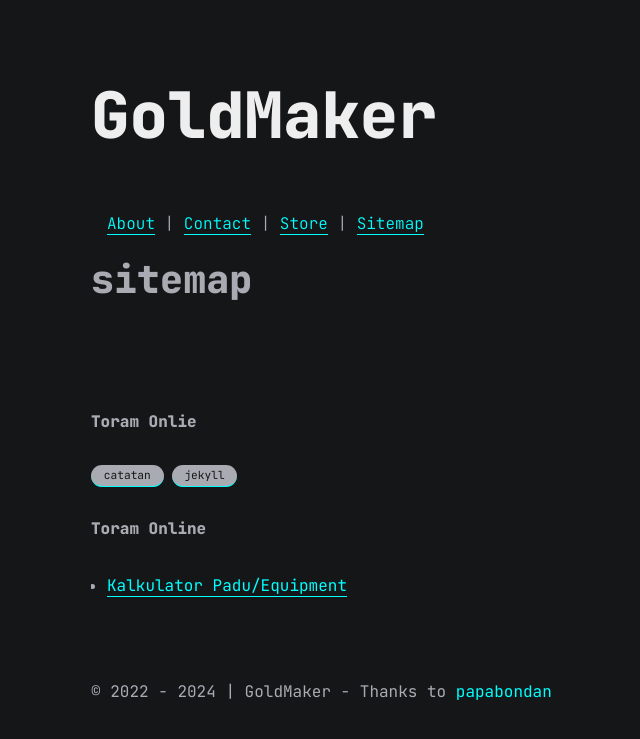
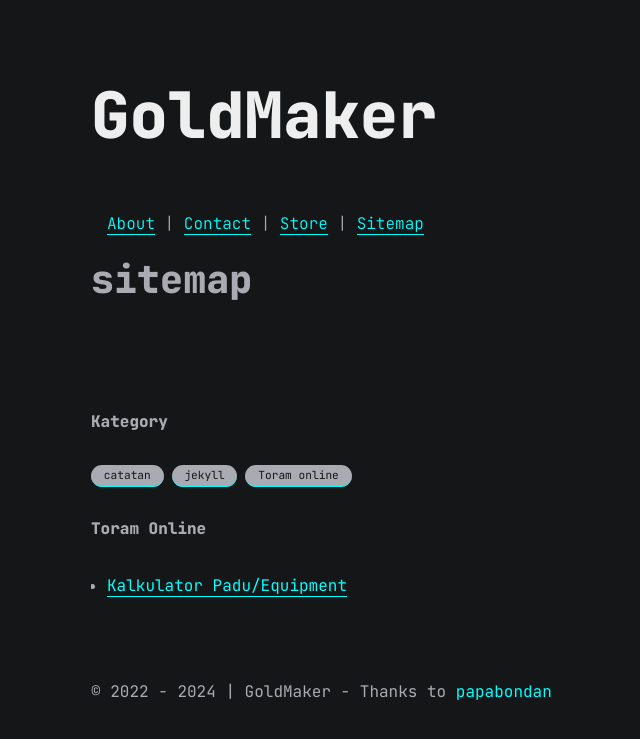
Before and after one commit to angganesia/angganesia.github.io, a Jekyll site: the page built from _pages/sitemaps.md, in a window 1280 px wide. Shown: the top 739 px of the page, without its empty margins (224-864 px from the left). Built offline with Jekyll 4.4.1, drawn with Linux system fonts in a browser that asks for light colours; comment, search, counter and statistics services are not loaded.

Commit message:
update sitemaps.md

```diff
--- a/_pages/sitemaps.md
+++ b/_pages/sitemaps.md
@@ -3,10 +3,11 @@ title: sitemap
 permalink: /sitemap/
 ---
 
-###### Toram Onlie
+###### Kategory
 <div class="categories">
   <a href="#!" class="category">catatan</a>
   <a href="#!" class="category">jekyll</a>
+  <a href="#!" class="category">Toram online</a>
 </div>
 
 ###### Toram Online
```
